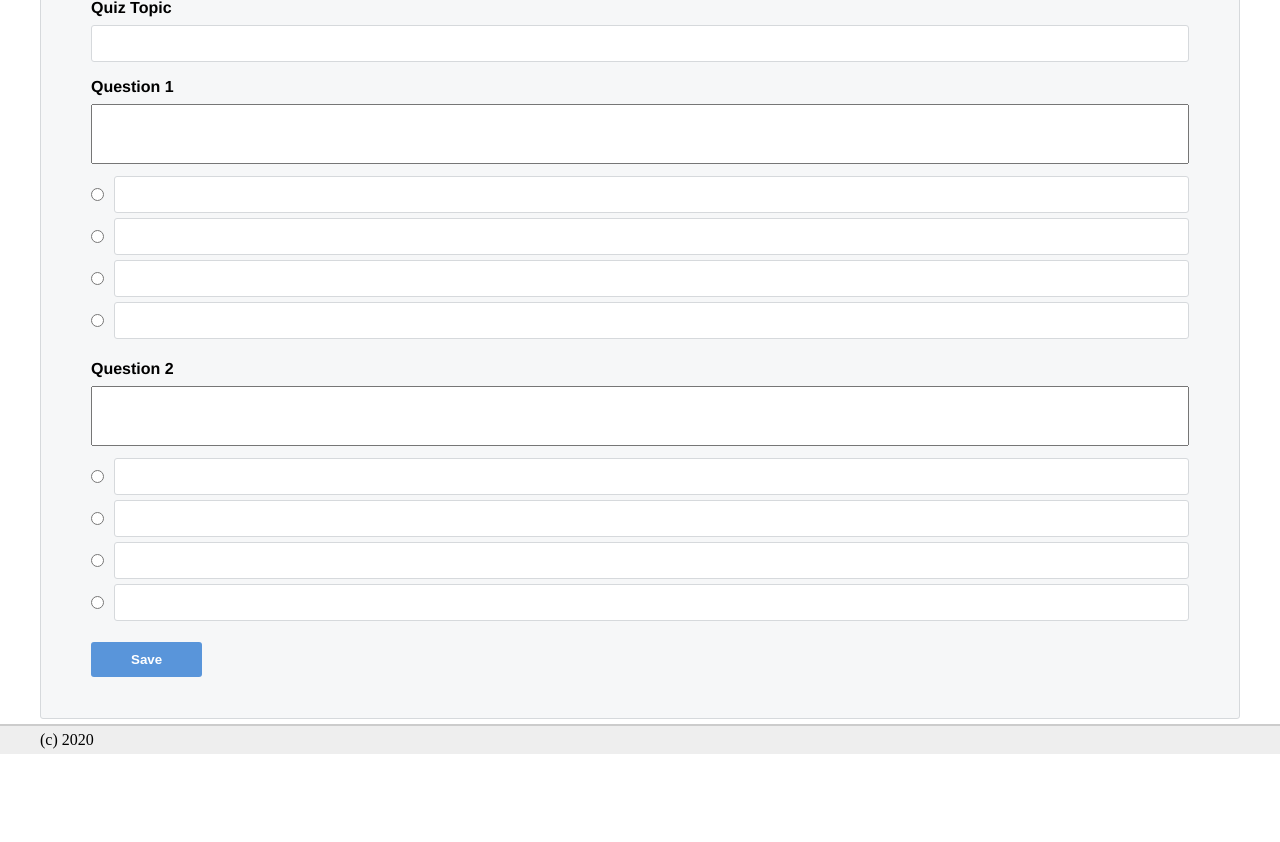
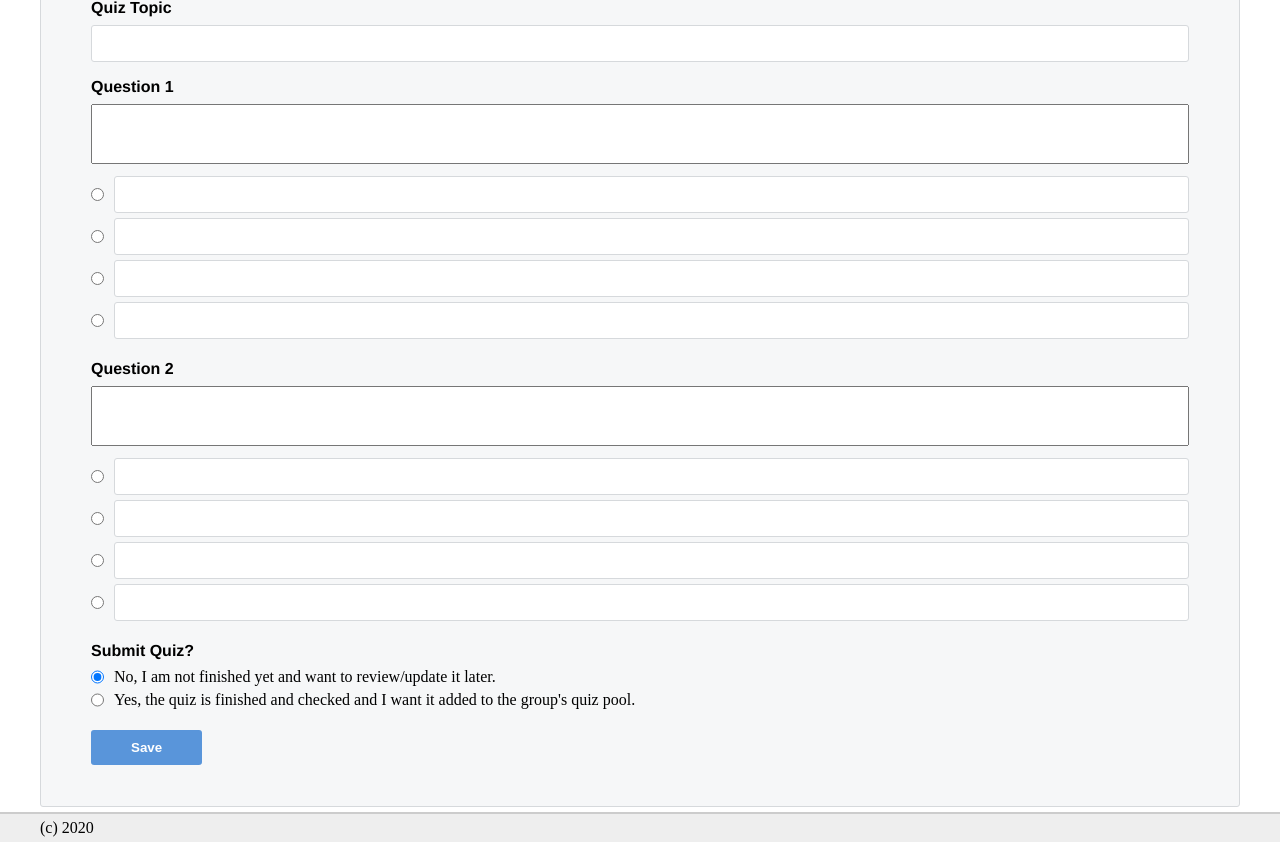
Before and after one commit to pyvlad/quizzz, a Flask app: template quizzz/templates/quiz/create.html in a window 1280 px wide. Shown: the part 253-1095 px from the top of the page. Before the commit the page ends 1007 px from the top, so only its background shows below. Run offline with Flask 2, Linux system fonts and the light colour scheme; the template is opened without the code that fills it, so the values that code supplies are empty.

Commit message:
add option to finalize quiz

```diff
--- a/quizzz/quiz/models.py
+++ b/quizzz/quiz/models.py
@@ -43,6 +43,8 @@ class Quiz(Base):
                     question=question
                 )]
 
+        quiz.is_finalized = True if request_form['is_finalized'] == '1' else False
+
         return quiz
 
 
--- a/quizzz/templates/quiz/create.html
+++ b/quizzz/templates/quiz/create.html
@@ -44,6 +44,7 @@
             value="{{ (quiz and quiz.topic) or '' }}"
             maxlength="1000"
             required
+            {{ (quiz and quiz.is_finalized and 'disabled') or '' }}
           />
         </div>
       </div>
@@ -60,11 +61,12 @@
               name="{{'question_%s' % qnum}}"
               id="{{'question_%s' % qnum}}"
               maxlength="1000"
+              {{ (quiz and quiz.is_finalized and 'disabled') or '' }}
               required>{{ (quiz and quiz.questions[qnum-1].text) or '' }}</textarea
             >
           </div>
           <div class="quiz-form__row">
-            <fieldset class="quiz-form__fieldset">
+            <fieldset class="quiz-form__fieldset" {{ (quiz and quiz.is_finalized and 'disabled') or '' }}>
               {% for optnum in range(1, config["OPTIONS_PER_QUESTION"] + 1) %}
                 <div class="quiz-form__fieldset-item">
                   <input
@@ -93,13 +95,54 @@
         </div>
       {% endfor %}
 
-      <div class='quiz-form__item'>
-        <button class="button button_action">Save</button>
+
+      <div class="quiz-form__item">
+        <div class="quiz-form__row">
+          <div class="quiz-form__label">
+            <label for="{{'question_%s' % qnum}}">Submit Quiz?</label>
+          </div>
+        </div>
+        <div class="quiz-form__row">
+          <fieldset class="quiz-form__fieldset" {{ (quiz and quiz.is_finalized and 'disabled') or '' }}>
+            <div class="quiz-form__fieldset-item">
+              <input
+                type='radio'
+                id="is_finalized_no"
+                name="is_finalized"
+                value='0'
+                {{ (quiz and quiz.is_finalized and '') or 'checked' }}
+              />
+              <label class="quiz-form__fieldset-item-input"
+                     for="is_finalized_no">
+                No, I am not finished yet and want to review/update it later.
+              </label>
+            </div>
+            <div class="quiz-form__fieldset-item">
+              <input
+                type='radio'
+                id="is_finalized_yes"
+                name="is_finalized"
+                value='1'
+                {{ (quiz and quiz.is_finalized and 'checked') or '' }}
+              />
+              <label class="quiz-form__fieldset-item-input"
+                     for="is_finalized_yes">
+                Yes, the quiz is finished and checked and I want it added to the group's quiz pool.
+              </label>
+            </div>
+          </fieldset>
+        </div>
       </div>
+
+      {% if not quiz or (quiz and not quiz.is_finalized) %}
+        <div class='quiz-form__item'>
+          <button class="button button_action">Save</button>
+        </div>
+      {% endif %}
 
     </form>
 
-    {% if quiz %}
+    {% if quiz and not quiz.is_finalized %}
     <form action="{{ url_for('quiz.delete', quiz_id=quiz.id) }}" method="post">
       <div class='quiz-form__item'>
         <button class="button button_danger"
--- a/quizzz/templates/quiz/index.html
+++ b/quizzz/templates/quiz/index.html
@@ -21,7 +21,7 @@
   <ul class="list">
   {% for quiz in your_quizzes %}
     <a class="list__item-link" href="{{ url_for('quiz.update', quiz_id=quiz.id) }}">
-      <li class="list__item">
+      <li class="list__item {{ not quiz.is_finalized and 'list__item_active' }}">
         <div class="list__text-primary">{{ quiz.topic }}</div>
         <div class="list__text-secondary my_sm">
           {% if quiz.is_finalized %}
```
Also changed, not shown: dev.py (+4 -3 lines), quizzz/quiz/views.py (+9 -0 lines).
